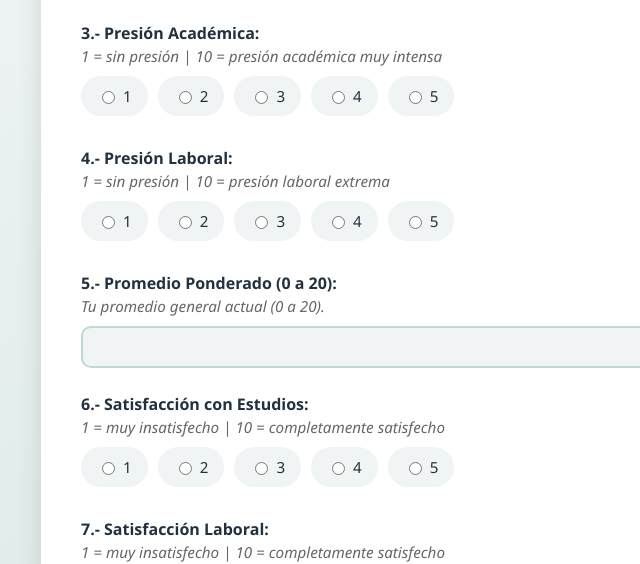
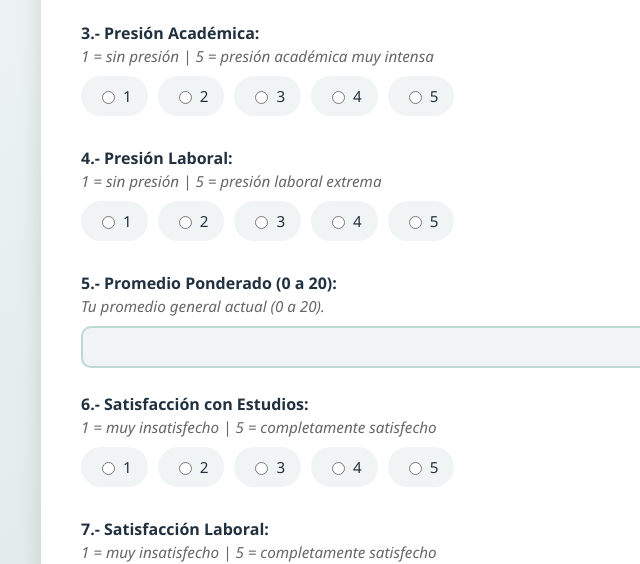
Before and after one commit to StefanoYZ/ML_FRONT, a plain HTML site: page test.html in a window 1280 px wide. Shown: the part 395-959 px from the top of the page, 199-839 px from the left. Drawn offline with Linux system fonts and the light colour scheme.

Commit message:
prueba frpmt

```diff
--- a/test.html
+++ b/test.html
@@ -4,6 +4,8 @@
     <meta charset="UTF-8">
     <title>Predicción de Depresión</title>
     <link rel="stylesheet" href="css/styles.css">
+    <link rel="icon" href="data:,">
+
 </head>
 <body>
     <div class="container">
@@ -29,13 +31,13 @@
 
             <div class="form-group">
                 <label>3.- Presión Académica:</label>
-                <p class="field-description">1 = sin presión | 10 = presión académica muy intensa</p>
+                <p class="field-description">1 = sin presión | 5 = presión académica muy intensa</p>
                 <div class="radio-group" data-name="Academic Pressure"></div>
             </div>
 
             <div class="form-group">
                 <label>4.- Presión Laboral:</label>
-                <p class="field-description">1 = sin presión | 10 = presión laboral extrema</p>
+                <p class="field-description">1 = sin presión | 5 = presión laboral extrema</p>
                 <div class="radio-group" data-name="Work Pressure"></div>
             </div>
 
@@ -47,13 +49,13 @@
 
             <div class="form-group">
                 <label>6.- Satisfacción con Estudios:</label>
-                <p class="field-description">1 = muy insatisfecho | 10 = completamente satisfecho</p>
+                <p class="field-description">1 = muy insatisfecho | 5 = completamente satisfecho</p>
                 <div class="radio-group" data-name="Study Satisfaction"></div>
             </div>
 
             <div class="form-group">
                 <label>7.- Satisfacción Laboral:</label>
-                <p class="field-description">1 = muy insatisfecho | 10 = completamente satisfecho</p>
+                <p class="field-description">1 = muy insatisfecho | 5 = completamente satisfecho</p>
                 <div class="radio-group" data-name="Job Satisfaction"></div>
             </div>
 
```
